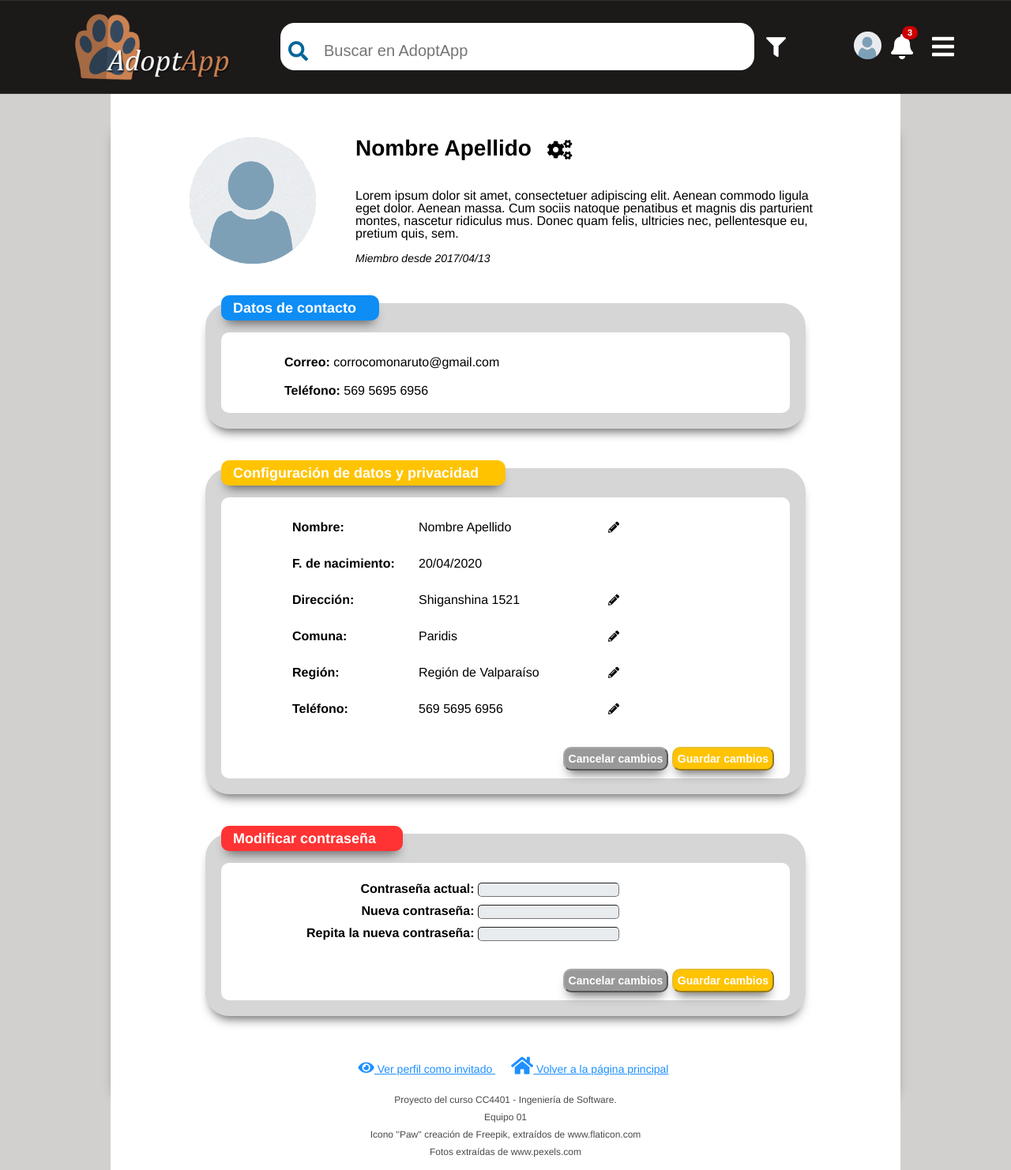
After one commit to DCC-CC4401/2021-1-Grupo-1, a Django app: page /config_profile/ in a window 1280 px wide. The commit adds this page. Shown: the whole page at 79% size. Run offline with Django 3.2, Linux system fonts and the light colour scheme; some libraries are stand-ins or nearby versions.

Commit message:
Created profile-view and profile-config (HTML+CSS according to their mockups). Added features to base.css.

```diff
--- a/static/css/base.css
+++ b/static/css/base.css
@@ -7,9 +7,13 @@
 }
 
 
-.fas {
+.padded-icon {
     font-size: 25px;
     padding: 8px 8px 8px 8px;
+}
+
+.fas{
+    font-size: 25px;
 }
 
 .white{
@@ -104,31 +108,38 @@ body {
     flex-direction: column;
     justify-content: space-between;
     height:100%;
-    background-color: #ffffff;
+    background-color: #d2cfcf;
     line-height: 1;
     font-family: Helvetica, Arial, sans-serif;
 }
 
 #content {
-    /* Height of the footer */
-    padding: 10px 10px 0;
-    width: 70%;
-    max-width: 1400px;
+    width: 50%;
+    max-width: 1000px;
+    margin:  auto;
+    z-index: 1;
+    background-color: white;
+}
+
+#footer{
+    width: 50%;
+    max-width: 1000px;
     margin: 0 auto;
     z-index: 1;
+    background-color: white;
+    bottom:50px;
+    color: #4a4a4a;
+    font-size: 12px;
 }
+
 
 @media screen and (max-width: 1920px) {
     #content {
         width: 100%;
     }
-}
-
-#footer {
-    bottom:50px;
-    width:100%;
-    color: #4a4a4a;
-    font-size: 12px;
+    #footer {
+        width: 100%;
+    }
 }
 
 .text-center {
@@ -142,3 +153,60 @@ body {
 .vspaced5 {
     padding: 5px 0 5px 0;
 }
+
+.bold-700 {
+    font-weight: 700;
+}
+
+.light-400 {
+    font-weight: 400;
+}
+
+h4 {
+    font-size: 28px;
+}
+
+h5 {
+    font-size: 18px;
+}
+
+span{
+    font-size: 14px;
+}
+
+.navigation-options{
+    padding-top: 30px;
+    color: dodgerblue;
+    text-decoration: underline;
+}
+
+.navigation-link{
+    cursor: pointer;
+}
+
+
+button{
+    cursor:pointer;
+}
+
+.button-blue{
+    border-color: #1386e3;
+    background-color: #0e8df5;
+}
+
+.button-yellow{
+    border-color: #eabe2f;
+    background-color: #ffc300;
+}
+
+.button-gray{
+    border-color: #a9a9a9;
+    background-color: #999999;
+}
+
+.beauty-button{
+    padding: 5px;
+    border-radius: 10px;
+    color: white;
+    font-weight: 700;
+}
--- a/static/css/header.css
+++ b/static/css/header.css
@@ -1,17 +1,17 @@
 nav {
     background: #1c1919;
-    padding: 20px 60px 20px 90px;
+    padding: 10px 60px 10px 90px;
     border: 1px solid #303030;
     border-left: none;
     border-right: none;
     overflow: hidden;
+    top: 0;
 }
 
 
 /* The sticky class is added to the navbar with JS when it reaches its scroll position */
 .sticky {
   position: fixed;
-  top: 0;
   width: 100%;
 }
 
@@ -25,6 +25,7 @@ nav ul {
     list-style: none;
     flex-wrap: wrap;
     align-items: center;
+    min-width: 700px;
 }
 
 
@@ -37,10 +38,10 @@ nav ul li .logo {
 
 nav ul .search{
     display: flex;
-    width: 50%;
+    width: 100%;
     min-width: 400px;
     align-items: center;
-    justify-content: center;
+    justify-content: left;
 }
 
 nav ul .search-icon {
@@ -57,14 +58,15 @@ nav ul .search-icon {
 
 nav ul .search-icon input {
     height: 100%;
-    width: 100%;
     border: none;
     border-radius: 20px 0 0 20px;
     outline: none;
     padding: 0 20px;
     color: #000;
     font-size: 20px;
+    width: 90%;
 }
+
 
 nav ul .user-info {
     width: 20%;
@@ -93,6 +95,11 @@ nav li a:hover{
     text-decoration:none
 }
 
+#optionBody>ul{
+    display: block;
+}
+
+
 @media screen and (max-width: 1250px) {
     nav{
         padding: 20px 40px 20px 0px;
@@ -114,7 +121,7 @@ notification_li {
     overflow: visible;
     position: absolute;
     top: 90px;
-    margin-left: -170px;
+    margin-left: -300px;
     width: 400px;
     z-index: 1000;
     display: none; /* Enable this after jquery implementation  */
@@ -222,7 +229,7 @@ option_li {
     overflow: visible;
     position: absolute;
     top: 90px;
-    margin-left: -170px;
+    margin-left: -200px;
     width: 270px;
     z-index: 1000;
     display: none; /* Enable this after jquery implementation  */
@@ -272,3 +279,10 @@ footer {
     margin-right: auto;
     margin-left: auto;
 }
+
+.pwd{
+    background-color: #e9ecef;
+    border-radius: 5px;
+    border-width: 1px;
+    height: 18px;
+}
--- a/templates/base.html
+++ b/templates/base.html
@@ -7,7 +7,6 @@
     <link rel="stylesheet" type="text/css" href="{% static 'css/header.css' %}" />
     <link rel="stylesheet" href="https://use.fontawesome.com/releases/v5.2.0/css/all.css">
     <script type="text/javascript" src="{% static 'js/jquery-3.6.0.min.js' %}"></script>
-    <script type="text/javascript" src="{% static 'js/sticky_menu.js' %}"></script>
     <script type="text/javascript" src="{% static 'js/desplegable_notifications.js' %}"></script>
     <script type="text/javascript" src="{% static 'js/desplegable_options.js' %}"></script>
     <script type="text/javascript" src="{% static 'js/desplegable_filters.js' %}"></script>
--- /dev/null
+++ b/users/static/users/css/profile.css
@@ -0,0 +1,316 @@
+#content-profile{
+    text-align: center;
+    box-shadow: 0px 10px 14px -7px #5d5c5c;
+}
+
+h4 {
+    font-size: 28px;
+}
+
+h5 {
+    font-size: 18px;
+}
+
+
+span{
+    font-size: 14px;
+}
+
+.s16 {
+    font-size: 16px;
+}
+
+.s28{
+    font-size: 28px
+}
+
+.s18 {
+    font-size: 18px;
+}
+
+
+.s14 {
+    font-size: 14px;
+}
+
+.bold-500{
+    font-weight: 500;
+}
+
+.fa-comments{
+    font-size: 18px;
+}
+
+.fa-eye{
+    font-size:18px;
+}
+
+.italic{
+    font-style: italic;
+}
+
+#content-profile{
+    margin: 35px 0 0 0;
+    padding: 20px 100px 20px 100px;
+    min-width: 700px;
+}
+
+
+.profile-photo{
+    display: flex;
+    width: 160px;
+    height: 160px;
+    cursor: pointer;
+    vertical-align: center;
+}
+
+.profile-photo:hover~.fa-expand{
+    display: inline;
+}
+
+
+@media screen and (max-width: 980px) {
+    #content-profile{
+        width: 100%
+    }
+    .profile-photo{
+        width: 100px;
+        height: 100px;
+        margin-top: 40px;
+    }
+    .publication-photo{
+        width: 80px;
+        height: 80px;
+        margin-top: 20px;
+    }
+
+}
+
+.fa-expand{
+    width: 20px;
+    right: 100px;
+    top: 125px;
+    color: #4a4a4a;
+    display:none;
+}
+
+.profile-general-info{
+    display: flex;
+    flex-direction: row;
+}
+
+.profile-title{
+    display: flex;
+    flex-direction: row;
+    margin-bottom: 30px;
+}
+
+.profile-description{
+    display:flex;
+    flex-direction: column;
+    text-align: left;
+    margin-left: 50px;
+}
+
+.join-date{
+    padding-top:16px;
+}
+
+.profile-title{
+
+}
+.fa-cogs{
+    margin-top: -5px;
+    padding-left: 20px;
+}
+
+.profile-section{
+    display:block;
+    text-align: left;
+    flex-direction: row;
+    box-shadow: 0px 10px 14px -7px #5d5c5c;
+}
+
+.profile-section > div{
+    padding: 20px 0 10px 0;
+    background-color: #d6d6d6;
+}
+
+.publication-info{
+    display: flex;
+    flex-direction: row;
+}
+
+.publication-photo{
+    display: flex;
+    width: 120px;
+    height: 120px;
+    position: relative;
+    cursor: pointer;
+}
+
+
+.publication-date{
+    color: #4a4a4a;
+    font-size: 12px;
+    font-weight: 700;
+    flex: 1;
+}
+
+.publication{
+    background-color: white !important;
+    margin-bottom: 20px;
+    padding: 20px;
+    border-radius: 10px;
+}
+
+.profile-section{
+    margin: 50px 20px 20px 20px;
+    padding: 20px;
+    background-color: #d6d6d6;
+    border-radius: 30px;
+}
+
+.section-title{
+    color: white;
+    background-color: #0e8df5;
+    padding: 7px 7px 7px 15px;
+    border-radius: 10px;
+    margin-top: -30px;
+    margin-bottom: 15px;
+    width: 200px;
+    box-shadow: 0px 10px 14px -7px #5d5c5c;
+}
+
+.publication-title-info{
+    padding-left: 40px;
+    padding-top: 15px;
+}
+
+.publication-date-button{
+    flex: 1;
+    padding-top: 15px;
+    text-align: right;
+    padding-right: 10px;
+}
+
+
+
+.go-to-publication{
+    margin-top: 55px;
+}
+
+.subsection{
+    background-color: white !important;
+    border-radius: 10px;
+}
+
+.cinf{
+    margin-left: 80px;
+}
+#publications-list{
+    max-height: 470px;
+    overflow-y: scroll;
+    padding-right: 20px;
+}
+
+/* width */
+::-webkit-scrollbar {
+    width: 10px;
+}
+
+/* Track */
+::-webkit-scrollbar-track {
+    background: #f1f1f1;
+    border-radius: 10px;
+}
+
+/* Handle */
+::-webkit-scrollbar-thumb {
+    background: #888;
+    border-radius: 10px;
+}
+
+/* Handle on hover */
+::-webkit-scrollbar-thumb:hover {
+    background: #555;
+}
+
+.fas{
+    cursor: pointer;
+}
+
+.fa-comments{
+    margin-left: 8px;
+    margin-right: 9px;
+}
+
+/* CONFIG_PROFILE.HTML */
+#title-privacy{
+    background-color: #ffc300;
+    border-color: #c8b516;
+    width: 360px;
+}
+
+.cancel-save-buttons{
+    margin-top: 30px;
+    flex: 1;
+    text-align: right;
+    margin-right: 20px;
+}
+
+#title-password{
+    background-color: #ff3333;
+    border-color: #be1b1b;
+    width: 230px;
+}
+
+.special-left-align{
+    padding-right: 30%;
+    text-align: right;
+}
+
+button {
+	box-shadow: 0px 10px 14px -7px #5d5c5c;
+	border-radius:8px;
+	display:inline-block;
+	cursor:pointer;
+    font-size: 14px;
+	color:#ffffff;
+	text-decoration:none;
+}
+
+.myButton:active {
+	position:relative;
+	top:1px;
+}
+
+
+.navicon{
+    padding-left: 20px;
+}
+
+.fa-globe{
+    font-size: 14px;
+}
+
+.fa-chevron-down{
+    font-size: 14px;
+    cursor: pointer;
+}
+
+.fa-pencil-alt{
+    font-size: 14px;
+
+}
+
+.row {
+    display: flex;
+    margin-bottom: 10px;
+
+}
+
+.column {
+    flex: 50%;
+    padding: 10px;
+}
--- /dev/null
+++ b/users/static/users/js/gears_button.js
@@ -0,0 +1,12 @@
+$(document).ready(function () {
+    var user_owner = true; //server logic
+    var config_button = $("#config-button");
+    if( user_owner ) {
+        config_button.click(function(event) {
+            window.location.href='/edit-profile.html' //&id=123'
+        });
+    }
+    else {
+        config_button.hide();
+    }
+});
--- /dev/null
+++ b/users/templates/users/config_profile.html
@@ -0,0 +1,123 @@
+{% extends "users/profile.html" %}
+{% load static %}
+{% block title %}
+    Perfil de usuario
+{% endblock title %}
+{% block include %}
+    <link rel="stylesheet" href="{% static 'users/css/profile.css' %}">
+    <script type="text/javascript" src="{% static 'js/jquery-3.6.0.min.js' %}"></script>
+    <script type="text/javascript" src="{% static 'users/js/gears_button.js' %}"></script>
+{% endblock include %}
+{% block profile-section %}
+        <div class="profile-section" id="privacy-section">
+            <h5 class="section-title" id="title-privacy">Configuración de datos y privacidad</h5>
+            <div class = "subsection">
+
+                <div class="row">
+                  <div class="column">
+                      <span class="bold-700 s16 cinf">Nombre: </span>
+                  </div>
+                  <div class="column">
+                      <span class="s16"> Nombre Apellido</span>
+                  </div>
+                  <div class="column">
+                      <i class="fas fa-pencil-alt"></i>
+                  </div>
+                </div>
+
+                <div class="row">
+                  <div class="column">
+                    <span class="bold-700 s16 cinf">F. de nacimiento:</span>
+                  </div>
+                  <div class="column">
+                    <span class="s16"> 20/04/2020</span>
+                  </div>
+                  <div class="column">
+                  </div>
+                </div>
+
+                <div class="row">
+                    <div class="column">
+                        <span class="bold-700 s16 cinf">Dirección: </span>
+                    </div>
+                    <div class="column">
+                        <span class="s16">Shiganshina 1521</span>
+                    </div>
+                    <div class="column">
+                        <i class="fas fa-pencil-alt"></i>
+                    </div>
+                  </div>
+
+                <div class="row">
+                    <div class="column">
+                        <span class="bold-700 s16 cinf">Comuna: </span>
+                    </div>
+                    <div class="column">
+                        <span class="s16"> Paridis</span>
+                    </div>
+                    <div class="column">
+                        <i class="fas fa-pencil-alt"></i>
+                    </div>
+                </div>
+
+                <div class="row">
+                    <div class="column">
+                        <span class="bold-700 s16 cinf">Región: </span>
+                    </div>
+                    <div class="column">
+                        <span class="s16"> Región de Valparaíso</span>
+                    </div>
+                    <div class="column">
+                        <i class="fas fa-pencil-alt"></i>
+                    </div>
+                </div>
+
+                <div class="row">
+                    <div class="column">
+                        <span class="bold-700 s16 cinf">Teléfono: </span>
+                    </div>
+                    <div class="column">
+                        <span class="s16"> 569 5695 6956</span>
+                    </div>
+                    <div class="column">
+                        <i class="fas fa-pencil-alt"></i>
+                    </div>
+                </div>
+
+                <div class="cancel-save-buttons">
+                    <button class="beauty-button button-gray">Cancelar cambios</button>
+                    <button class="beauty-button button-yellow">Guardar cambios</button>
+                </div>
+
+            </div>
+        </div>
+        <div class="profile-section" id="password-section">
+            <h5 class="section-title" id="title-password">Modificar contraseña</h5>
+            <div class="subsection">
+                <div class="special-left-align">
+                    <div class="vspaced5">
+                        <label for="password" class="bold-700 s16 cinf">Contraseña actual: </label>
+                        <input class="pwd" type="password" name="password">
+                    </div>
+                    <div class="vspaced5">
+                        <label for="new-password" class="bold-700 s16 cinf">Nueva contraseña: </label>
+                        <input class="pwd" type="password" name="new-password">
+                    </div>
+                    <div class="vspaced5">
+                        <label for="""new-password" class="bold-700 s16 cinf">Repita la nueva contraseña: </label>
+                        <input class="pwd" type="password" name="repeat-password">
+                    </div>
+                </div>
+                <div class="cancel-save-buttons">
+                    <button class="beauty-button button-gray">Cancelar cambios</button>
+                    <button class="beauty-button button-yellow">Guardar cambios</button>
+                </div>
+            </div>
+        </div>
+        <div class="navigation-options">
+            <span>
+            <span class="fas fa-eye navicon"></span><span class="navigation-link"> Ver perfil como invitado</span>
+            <span class="fas fa-home navicon"></span><span class="navigation-link"> Volver a la página principal</span>
+            </span>
+        </div>
+{% endblock profile-section %}
--- /dev/null
+++ b/users/templates/users/profile.html
@@ -0,0 +1,45 @@
+{% extends "base.html" %}
+{% load static %}
+{% block title %}
+    Perfil de usuario
+{% endblock title %}
+{% block include %}
+    <link rel="stylesheet" href="{% static 'users/css/profile.css' %}">
+    <script type="text/javascript" src="{% static 'js/jquery-3.6.0.min.js' %}"></script>
+    <script type="text/javascript" src="{% static 'users/js/gears_button.js' %}"></script>
+{% endblock include %}
+{% block content %}
+    <div id="content-profile">
+        <div class="profile-general-info">
+            <img class="profile-photo" src="{% static 'images/default-avatar.png' %}" alt="Profile photo">
+            <div class="profile-description">
+                <div class="profile-title">
+                <h4 class="bold-700"> Nombre Apellido </h4>
+                <i class="fas fa-cogs padded-icon" id="config-button"></i>
+                </div>
+                <div>
+                    Lorem ipsum dolor sit amet, consectetuer adipiscing elit. Aenean commodo ligula eget dolor.
+                    Aenean massa. Cum sociis natoque penatibus et magnis dis parturient montes, nascetur ridiculus mus.
+                    Donec quam felis, ultricies nec, pellentesque eu, pretium quis, sem.
+                </div>
+                <span class="italic join-date">Miembro desde 2017/04/13</span>
+            </div>
+
+        </div>
+        <div class="profile-section" id="contact-section">
+        <h5 class="section-title">Datos de contacto</h5>
+            <div class = "subsection">
+                <div class="vspaced10">
+                    <span class="bold-700 s16 cinf">Correo:</span>
+                    <span class="s16"> corrocomonaruto@gmail.com</span></div>
+                <div class="vspaced10">
+                    <span class="bold-700 s16 cinf">Teléfono:</span>
+                    <span class="s16"> 569 5695 6956</span>
+                </div>
+            </div>
+        </div>
+    {% block profile-section %}
+    {% endblock profile-section %}
+    </div>
+
+{% endblock content %}
--- a/users/urls.py
+++ b/users/urls.py
@@ -5,4 +5,6 @@ urlpatterns = [
     path('api/get_comunas/<int:region_id>', views.get_comunas_view),
     path('login/', views.login_user_view, name='login'),
     path('register/', views.register_view, name='register'),
+    path('view_profile/', views.profile_view, name='view_profile'),
+    path('config_profile/', views.profile_config, name='config_profile'),
 ]
--- a/users/views.py
+++ b/users/views.py
@@ -41,3 +41,13 @@ def register_view(request):
         print(form.errors)
         if form.is_valid():
             return HttpResponseRedirect('/')
+
+
+def profile_view(request):
+    if request.method == "GET":
+        return render(request, 'users/view_profile.html')
+
+
+def profile_config(request):
+    if request.method == "GET":
+        return render(request, 'users/config_profile.html')
```
Also changed, not shown: users/templates/users/view_profile.html (added, +94 -0 lines), users/static/users/js/config.js (added), 2 other files.
